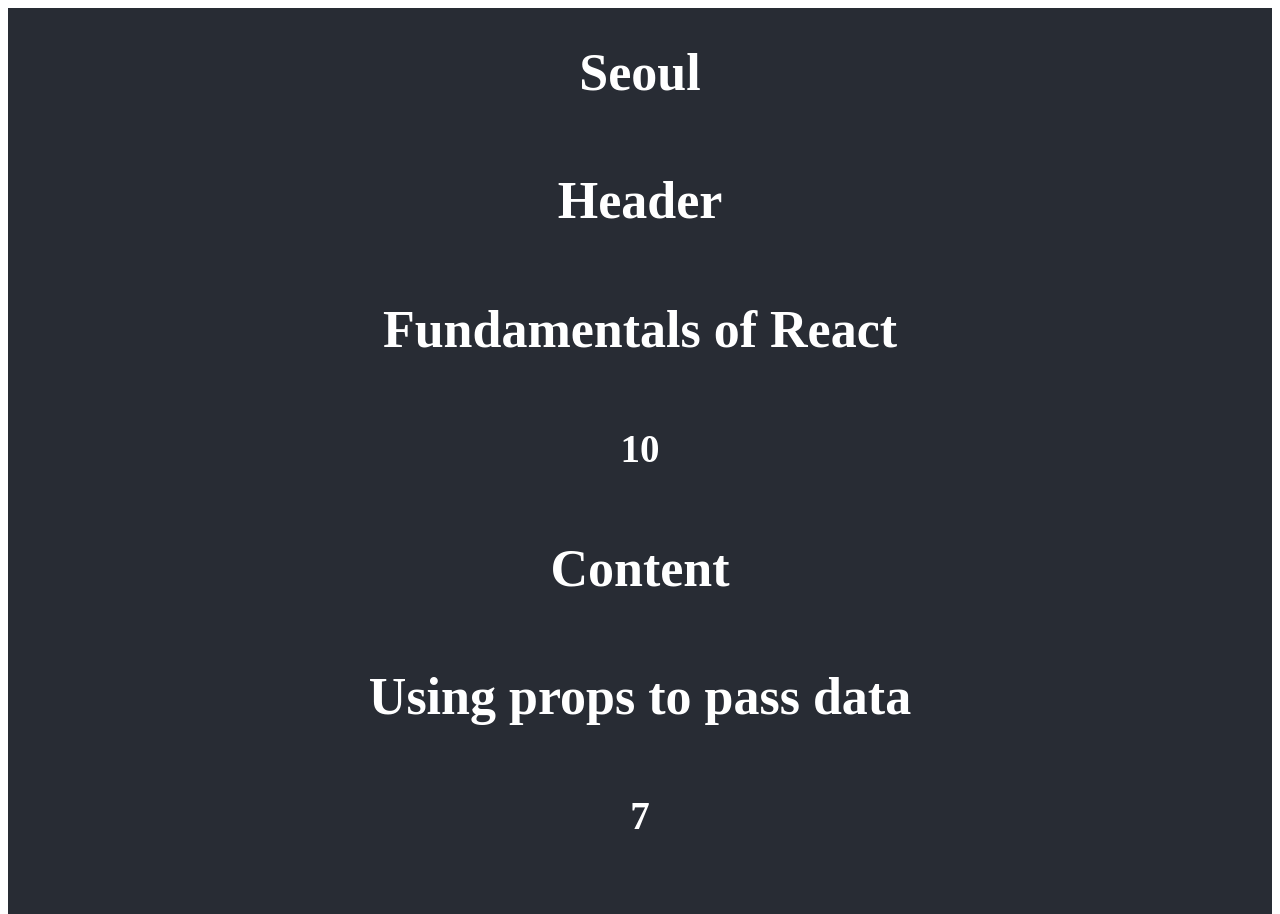
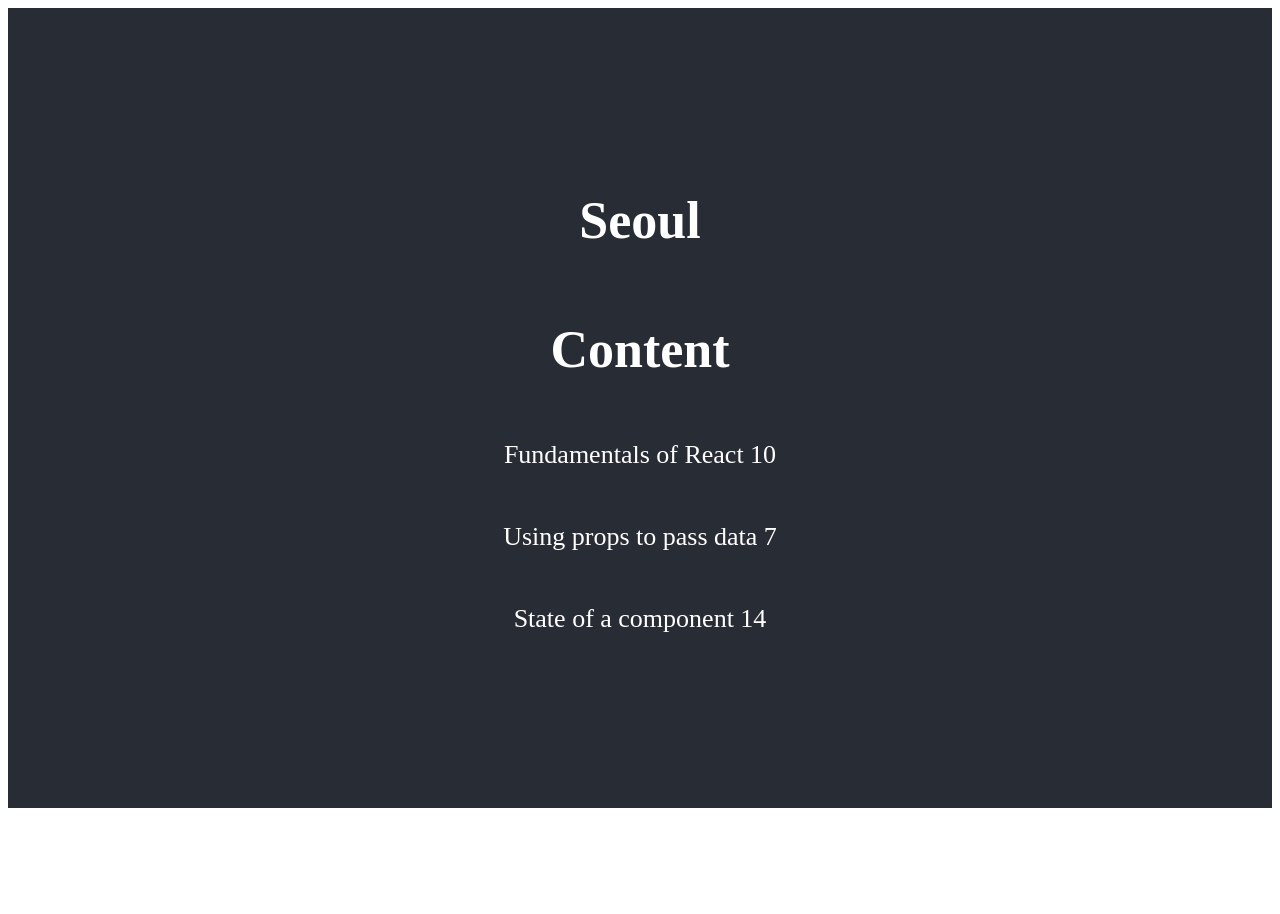
Before and after one commit to SSOL7/Osa1, a React (Vite) app: page / in a window 1280 px wide. Shown: the top 914 px of the page. After the commit the page ends 816 px from the top, so only its background shows below. Built offline with nearby package versions, Linux system fonts and the light colour scheme.

Commit message:
Tehtävä 1.4

```diff
--- a/src/App.jsx
+++ b/src/App.jsx
@@ -4,26 +4,28 @@
 import Total from './Total';
 
 function App() {
-  const part1 = {
+  const parts = [
+    {
       name: 'Fundamentals of React',
       exercises: 10
-  }
-  const part2 = {
+    },
+    {
       name: 'Using props to pass data',
       exercises: 7
-  }
-  const part3 = {
+    },
+    {
       name: 'State of a component',
       exercises: 14
     }
+  ]
+  const numbers = [1, 2, 3, 4, 5];
+
 
   return (
     <div className="App">
       <header className="App-header">
         <h1>Seoul</h1>
-        <Header part1={part1} />
-        <Content part2={part2} />
-        <Total part3={part3} />
+        <Content parts={parts}/>
       </header>
     </div>
   )
--- a/src/Content.jsx
+++ b/src/Content.jsx
@@ -1,13 +1,11 @@
 import React from 'react'
 
 function Content(props) {
-  const { part2 } = props
-
+  const { parts } = props
   return (
     <>
-        <h1>Content</h1>
-        <h1>{part2.name}</h1>
-        <h2>{part2.exercises}</h2>
+    <h1>Content</h1>
+    {parts.map(part => <p key={part.name}>{part.name} {part.exercises}</p>)}
     </>
   )
 }
```
Lines whose indentation alone changed are shown as unchanged.
